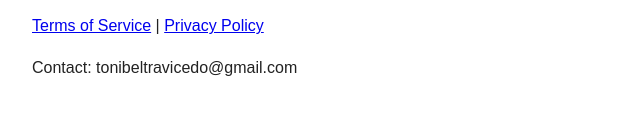
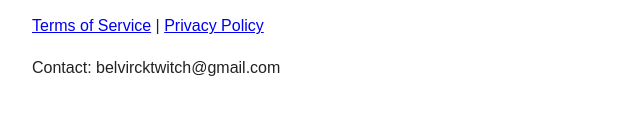
Before and after one commit to Belvirck/gestor-canales, a plain HTML site: page index.html in a window 1280 px wide. Shown: the part 141-256 px from the top of the page, 248-888 px from the left. Drawn offline with Linux system fonts and the light colour scheme.

Commit message:
Update index.html

```diff
--- a/index.html
+++ b/index.html
@@ -5,5 +5,5 @@
 <h1>Gestor de Canales</h1>
 <p>Personal tool to prepare and upload my own short videos to my own TikTok account.</p>
 <p><a href="terms.html">Terms of Service</a> | <a href="privacy.html">Privacy Policy</a></p>
-<p>Contact: tonibeltravicedo@gmail.com</p>
+<p>Contact: belvircktwitch@gmail.com</p>
 </body></html>
```
